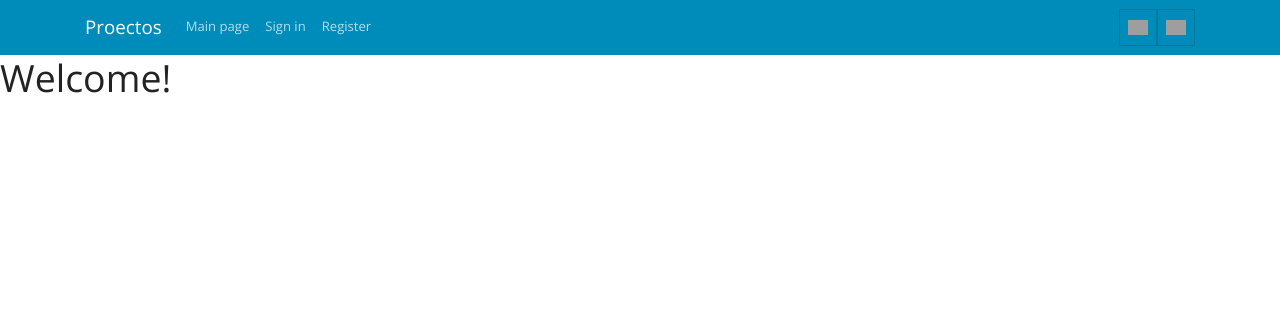
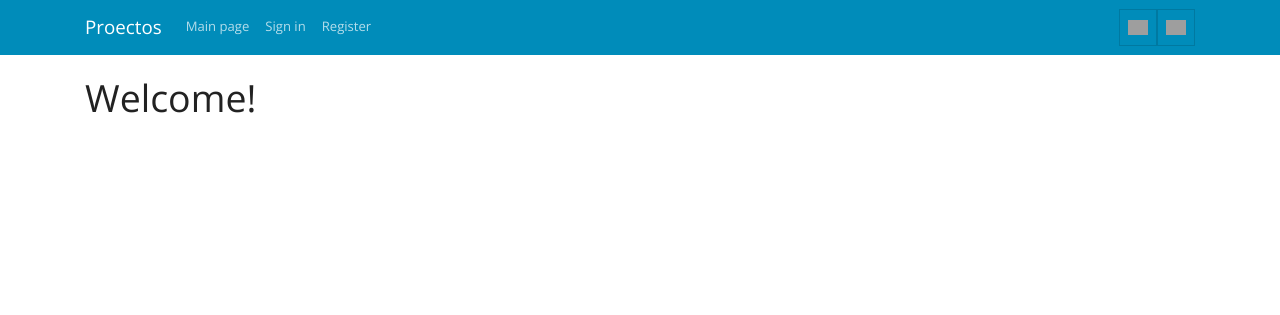
Before and after one commit to QwertygidQ/SpecialHelp, a Flask app: page /?page=1 in a window 1280 px wide. Shown: the top 315 px of the page. Run offline with Flask 2, Linux system fonts and the light colour scheme; data that the repository does not hold is empty; parts of the project's set-up code (start-up, migrations or seed data) failed here and were passed over; some libraries are stand-ins or nearby versions; grey boxes are pictures that could not be loaded.

Commit message:
Index done

```diff
--- a/app/templates/base.html
+++ b/app/templates/base.html
@@ -99,6 +99,8 @@
             </div>
         </nav>
 
-        {% block content %}{% endblock %}
+        <div class="container" style="padding-top: 20px;">
+            {% block content %}{% endblock %}
+        </div>
     </body>
 </html>
--- a/app/templates/index.html
+++ b/app/templates/index.html
@@ -2,20 +2,22 @@
 
 {% block content %}
 <h1>{{ _('Welcome!') }}</h1>
-<div class="ui pagination menu">
-    {% for i in range(1, pages_count + 1) %}
-        <a class="item" href="{{ url_for('index', page=i) }}">{{ i }}</a>
-    {% endfor %}
-</div>
+<nav>
+    <ul class="pagination">
+        {% for i in range(1, pages_count + 1) %}
+            <li class="page-item">
+                <a class="page-link" href="{{ url_for('index', page=i) }}">{{ i }}</a>
+            </li>
+        {% endfor %}
+    </ul>
+</nav>
 
-<div class="ui divided attached list">
+<ul class="list-group">
     {% for b in businesses %}
-        <div class="item">
+        <li class="list-group-item">
             <a href="{{ url_for('business_page', business_link=b.link) }}">{{ b.name }}</a>
             <p>{{ b.address }}</p>
-        </div>
+        </li>
     {% endfor %}
-</div>
-
-<div class="ui bottom-padded"></div>
+</ul>
 {% endblock %}
```
